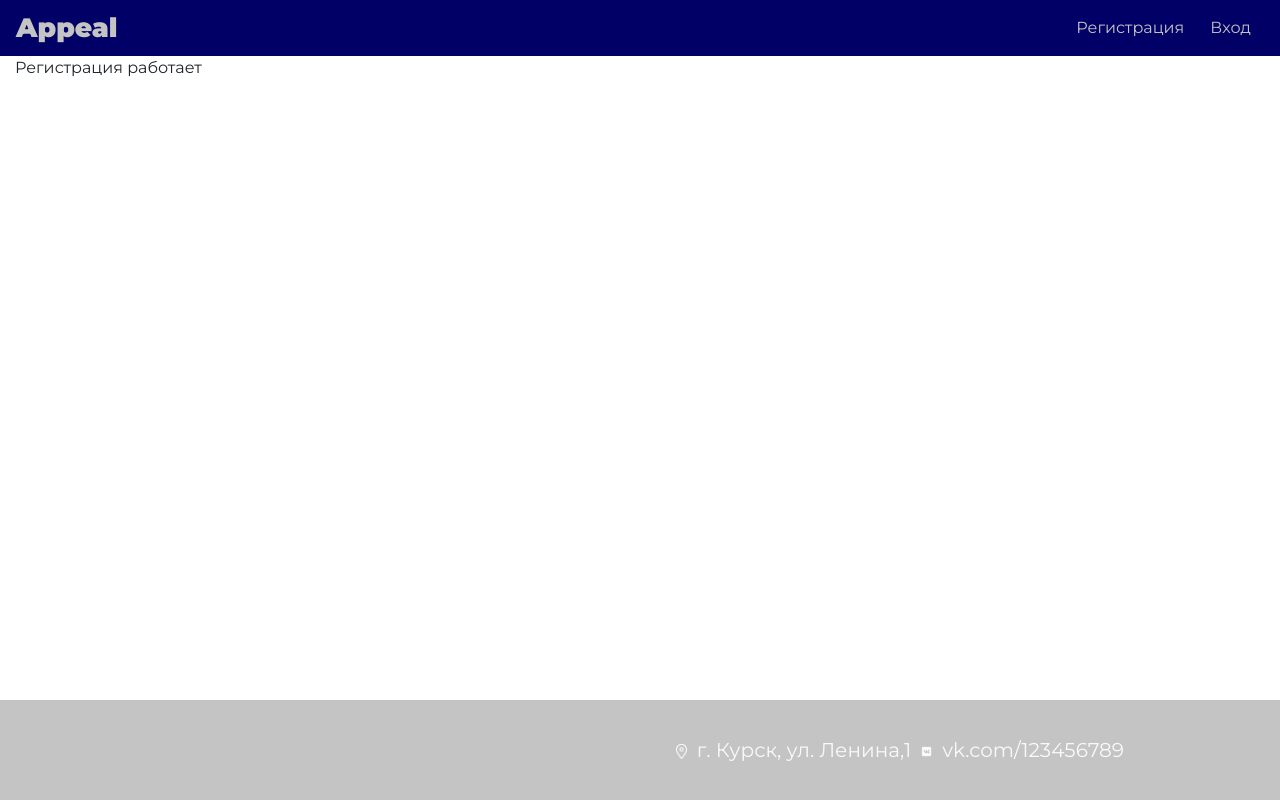
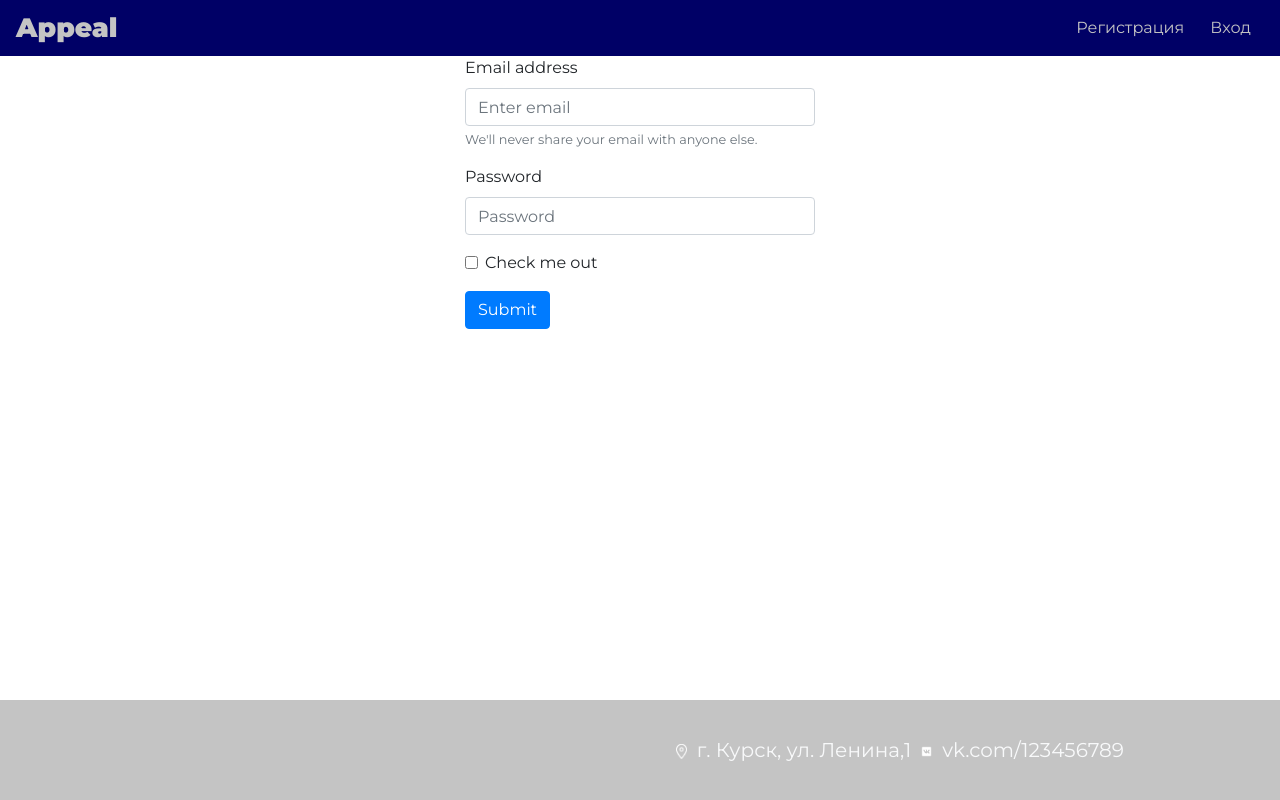
Before and after one commit to DarinaSh0754/appeal_front, a React (Create React App) app: page /#/registration in a window 1280 px wide. Built offline with nearby package versions, Linux system fonts and the light colour scheme.

Commit message:
add form reg

```diff
--- a/src/pages/registration.js
+++ b/src/pages/registration.js
@@ -1,4 +1,4 @@
-import React, { Component} from 'react';
+import React, { Component } from 'react';
 
 export default class Registration extends Component {
   constructor(props) {
@@ -7,8 +7,48 @@
 
   render() {
     return (
-      <div>
-        Регистрация работает
+      <div class="container">
+        <div class="row">
+          <div class="col-md-4 offset-md-4">
+            <form>
+              <div className="form-group">
+                <label htmlFor="exampleInputEmail1">Email address</label>
+                <input
+                  type="email"
+                  className="form-control"
+                  id="exampleInputEmail1"
+                  aria-describedby="emailHelp"
+                  placeholder="Enter email"
+                />
+                <small id="emailHelp" className="form-text text-muted">
+                  We'll never share your email with anyone else.
+                </small>
+              </div>
+              <div className="form-group">
+                <label htmlFor="exampleInputPassword1">Password</label>
+                <input
+                  type="password"
+                  className="form-control"
+                  id="exampleInputPassword1"
+                  placeholder="Password"
+                />
+              </div>
+              <div className="form-group form-check">
+                <input
+                  type="checkbox"
+                  className="form-check-input"
+                  id="exampleCheck1"
+                />
+                <label className="form-check-label" htmlFor="exampleCheck1">
+                  Check me out
+                </label>
+              </div>
+              <button type="submit" className="btn btn-primary">
+                Submit
+              </button>
+            </form>
+          </div>
+        </div>
       </div>
     );
   }
```
